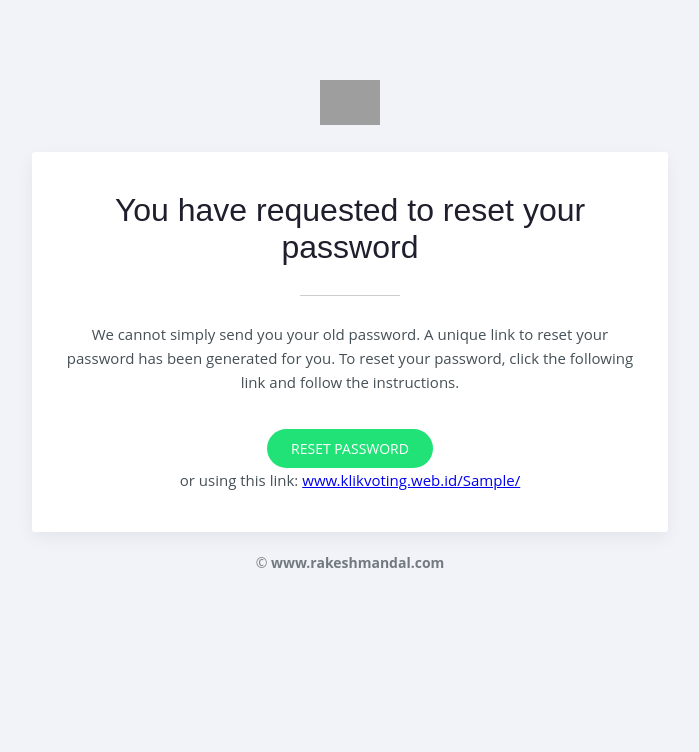
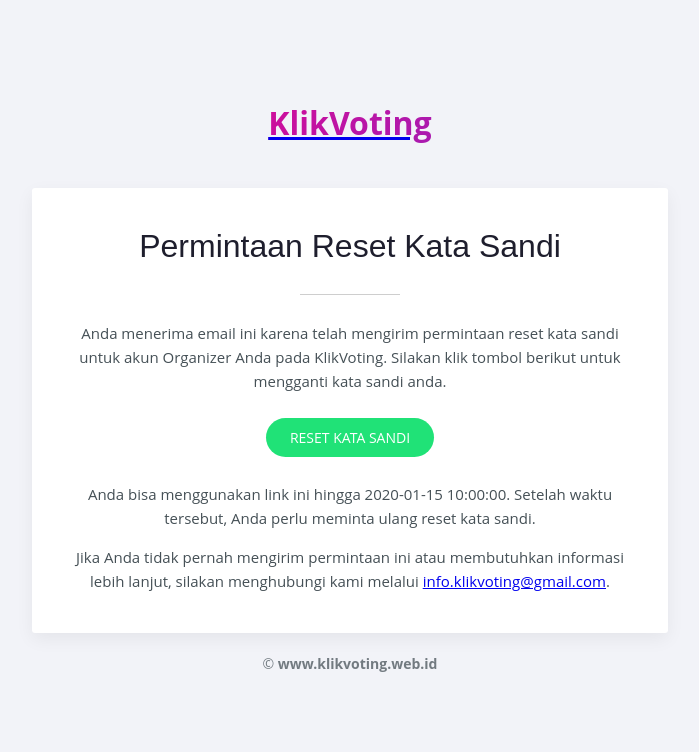
Before and after one commit to bemrdo/klikvoting, a Flask app: template templates/emailReset.html in a window 1280 px wide. Shown: the top 752 px of the page, without its empty margins (290-989 px from the left). Run offline with Flask 2, Linux system fonts and the light colour scheme; the template is opened without the code that fills it: most values are stand-ins (such as "Sample title", 1, 10 or a date in 2020); parts of the project's set-up code (start-up, migrations or seed data) failed here and were passed over; some libraries are stand-ins or nearby versions; grey boxes are pictures that could not be loaded.

Commit message:
set time reset_key

```diff
--- a/app.py
+++ b/app.py
@@ -546,14 +546,15 @@ def login():
         elif user['submit'] == 'request-email':
             organizer_email = user['request_email']
             if (check_email(organizer_email)) :
-                reset_key = generate_id()
+                reset_key = generate_id() + generate_id()
+                reset_key_created = str(datetime.now() + timedelta(hours = 8))
+                time_left = reset_key_created + ' WITA'
                 msg = Message(
-                    subject='Reset Password Akun KlikVoting',
+                    subject='Reset Kata Sandi Akun KlikVoting',
                     sender=app.config.get('MAIL_USERNAME'),
                     recipients=[organizer_email],
-                    html = render_template('emailReset.html', reset_key = reset_key)
+                    html = render_template('emailReset.html', reset_key = reset_key, time_left = time_left)
                 )
-                reset_key_created = str(datetime.now() + timedelta(hours = 8))
                 cur = mysql.connection.cursor()
                 cur.execute("UPDATE user SET reset_key = %s, reset_key_created = %s WHERE email = %s", (reset_key, reset_key_created, organizer_email))
                 mysql.connection.commit()
--- a/templates/emailReset.html
+++ b/templates/emailReset.html
@@ -3,10 +3,14 @@
 
 <head>
     <meta content="text/html; charset=utf-8" http-equiv="Content-Type" />
-    <title>Reset Password Akun Organizer</title>
-    <meta name="description" content="Reset Password Email Template.">
+    <title>Reset Kata Sandi Akun KlikVoting</title>
+    <meta name="description" content="Reset Kata Sandi Akun KlikVoting.">
     <style type="text/css">
         a:hover {text-decoration: underline !important;}
+        .font-weight-bolder{font-weight:700!important}
+        .text-gradient{background-clip:text;-webkit-background-clip:text;-webkit-text-fill-color:transparent;position:relative;z-index:1}
+        .text-gradient.text-primary{background-image:linear-gradient(310deg,#7928ca,#ff0080)}
+        .text-center{text-align:center!important}
     </style>
 </head>
 
@@ -23,8 +27,8 @@
                     </tr>
                     <tr>
                         <td style="text-align:center;">
-                          <a href="https://rakeshmandal.com" title="logo" target="_blank">
-                            <img width="60" src="https://i.ibb.co/hL4XZp2/android-chrome-192x192.png" title="logo" alt="logo">
+                          <a href="https://www.klikvoting.web.id" title="logo" target="_blank">
+                            <h1 class="font-weight-bolder text-gradient text-primary text-center">KlikVoting</h1>
                           </a>
                         </td>
                     </tr>
@@ -40,21 +44,21 @@
                                 </tr>
                                 <tr>
                                     <td style="padding:0 35px;">
-                                        <h1 style="color:#1e1e2d; font-weight:500; margin:0;font-size:32px;font-family:'Rubik',sans-serif;">You have
-                                            requested to reset your password</h1>
+                                        <h1 style="color:#1e1e2d; font-weight:500; margin:0;font-size:32px;font-family:'Rubik',sans-serif;">Permintaan Reset Kata Sandi</h1>
                                         <span
                                             style="display:inline-block; vertical-align:middle; margin:29px 0 26px; border-bottom:1px solid #cecece; width:100px;"></span>
                                         <p style="color:#455056; font-size:15px;line-height:24px; margin:0;">
-                                            We cannot simply send you your old password. A unique link to reset your
-                                            password has been generated for you. To reset your password, click the
-                                            following link and follow the instructions.
+                                            Anda menerima email ini karena telah mengirim permintaan reset kata sandi untuk akun Organizer Anda pada KlikVoting. Silakan klik tombol berikut untuk mengganti kata sandi anda.
                                         </p>
-                                        <a href="www.klikvoting.web.id/{{reset_key}}/"
-                                            style="background:#20e277;text-decoration:none !important; font-weight:500; margin-top:35px; color:#fff;text-transform:uppercase; font-size:14px;padding:10px 24px;display:inline-block;border-radius:50px;">Reset
-                                            Password
+                                        <a href="www.klikvoting.web.id/reset/{{reset_key}}/"
+                                            style="background:#20e277;text-decoration:none !important; font-weight:500; margin-top:25px; color:#fff;text-transform:uppercase; font-size:14px;padding:10px 24px;display:inline-block;border-radius:50px;">Reset
+                                            Kata Sandi
                                         </a>
-                                        <p style="color:#455056; font-size:15px;line-height:24px; margin:0;">
-                                            or using this link: <a href="www.klikvoting.web.id/{{reset_key}}/">www.klikvoting.web.id/{{reset_key}}/</a>
+                                        <p style="color:#455056; font-size:15px; line-height:24px; margin:0; margin-top:25px">
+                                            Anda bisa menggunakan link ini hingga {{time_left}}. Setelah waktu tersebut, Anda perlu meminta ulang reset kata sandi.
+                                        </p>
+                                        <p style="color:#455056; font-size:15px; line-height:24px; margin:0; margin-top:15px">
+                                            Jika Anda tidak pernah mengirim permintaan ini atau membutuhkan informasi lebih lanjut, silakan menghubungi kami melalui <a href="mailto:info.klikvoting@gmail.com" target="_blank">info.klikvoting@gmail.com</a>.
                                         </p>
                                     </td>
                                 </tr>
@@ -68,7 +72,7 @@
                     </tr>
                     <tr>
                         <td style="text-align:center;">
-                            <p style="font-size:14px; color:rgba(69, 80, 86, 0.7411764705882353); line-height:18px; margin:0 0 0;">&copy; <strong>www.rakeshmandal.com</strong></p>
+                            <p style="font-size:14px; color:rgba(69, 80, 86, 0.7411764705882353); line-height:18px; margin:0 0 0;">&copy; <strong>www.klikvoting.web.id</strong></p>
                         </td>
                     </tr>
                     <tr>
```
